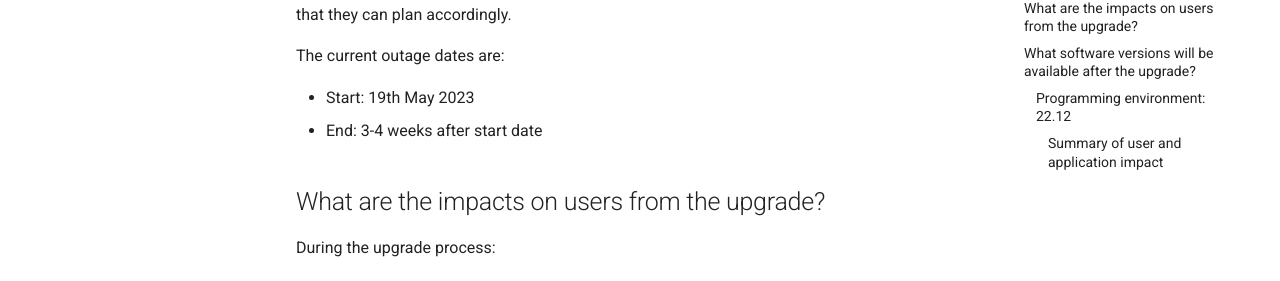
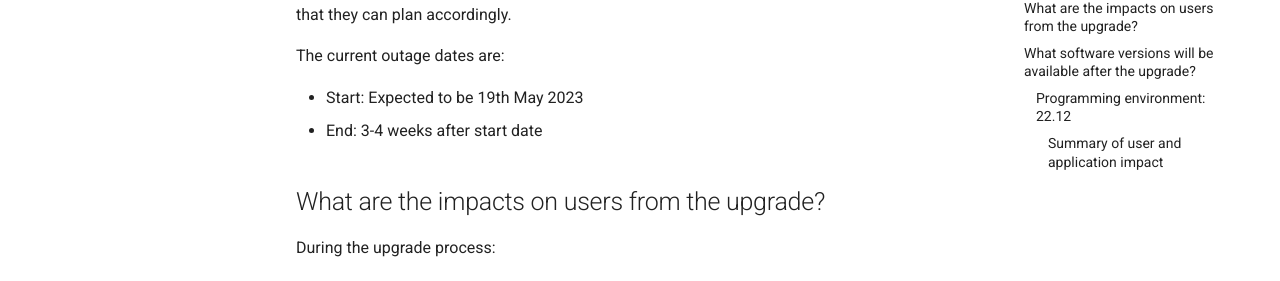
Before and after one commit to ARCHER2-HPC/archer2-docs, an MkDocs documentation site: the page built from docs/faq/upgrade-2023.md, in a window 1280 px wide and 900 px high, scrolled down 1310 px. Shown: the part 172-453 px from the top of the window. Built offline with MkDocs 1.6.1 and Material for MkDocs 9.7.7, drawn with Linux system fonts in a browser that asks for light colours; comment, search, counter and statistics services are not loaded.

Commit message:
Update upgrade-2023.md

```diff
--- a/docs/faq/upgrade-2023.md
+++ b/docs/faq/upgrade-2023.md
@@ -55,7 +55,7 @@ that they can plan accordingly.
 
 The current outage dates are:
 
- - Start: 19th May 2023
+ - Start: Expected to be 19th May 2023
  - End: 3-4 weeks after start date
 
 ## What are the impacts on users from the upgrade?
```
